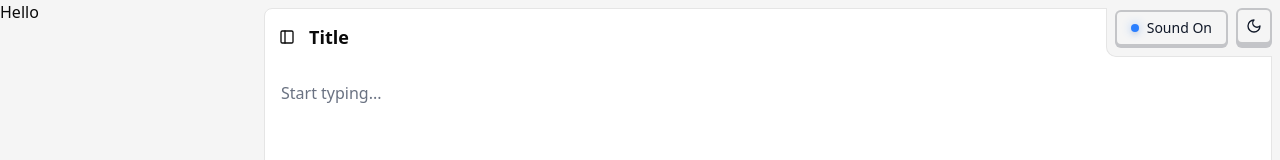
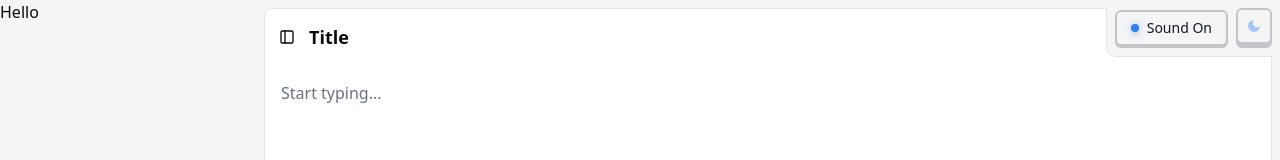
Before and after one commit to Ekimerton/clicky-notepad, a Next.js app: page / in a window 1280 px wide. Shown: the top 160 px of the page. Built offline with nearby package versions, Linux system fonts and the light colour scheme; no server answers.

Commit message:
New style for top buttons

```diff
--- a/src/app/page.js
+++ b/src/app/page.js
@@ -56,10 +56,9 @@ export default function Home() {
                 aria-label="Toggle Theme"
                 onClick={toggleTheme}
                 isPressed={isDarkMode}
-                baseColor="bg-neutral-100"
-                pressedColor="bg-blue-300"
+                baseColor="bg-neutral-100 dark:bg-neutral-300"
               >
-                <Moon className="h-4 w-4" />
+                <Moon className="h-4 w-4 fill-blue-500 opacity-40 dark:opacity-100 text-transparent" />
               </ClickyButton>
             </div>
           </div>
```
